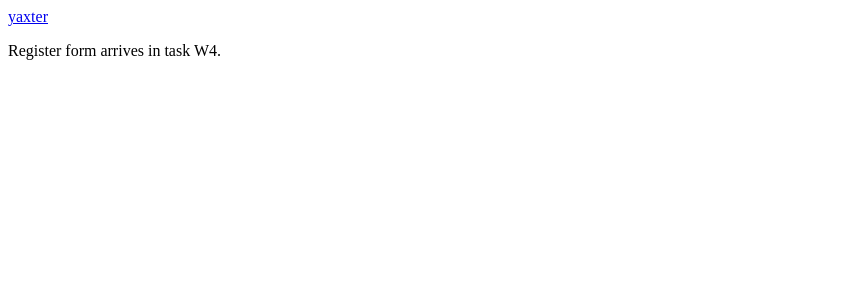
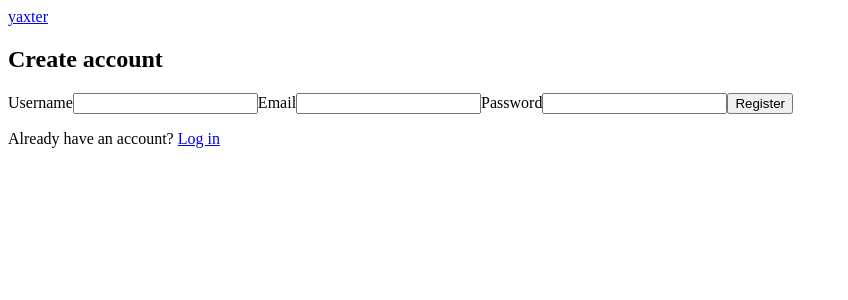
Before and after one commit to fonvacano/yaxter, a React (Vite) app in the folder web/: page /register in a window 1280 px wide. Shown: the top 300 px of the page, without its empty margins (0-848 px from the left). Built offline with nearby package versions, Linux system fonts and the light colour scheme; no server answers.

Commit message:
feat(web): login and register screens

```diff
--- /dev/null
+++ b/web/src/auth/ProviderButtons.tsx
@@ -0,0 +1,28 @@
+import { useQuery } from '@tanstack/react-query';
+import { listAuthProviders } from '../api/generated';
+
+// Buttons are driven entirely by GET /v1/auth/providers — the demo shows
+// Yandex only; Google appears when the backend enables it (config, not code).
+export function ProviderButtons() {
+  const { data, isLoading, error } = useQuery({
+    queryKey: ['auth', 'providers'],
+    // eslint-disable-next-line @typescript-eslint/no-explicit-any
+    queryFn: () => listAuthProviders() as any,
+  });
+
+  if (isLoading || error) return null; // social login is optional sugar
+  // eslint-disable-next-line @typescript-eslint/no-explicit-any
+  const providers: any[] = data?.data?.providers ?? data?.providers ?? [];
+  if (providers.length === 0) return null;
+
+  return (
+    <div data-testid="oauth-providers">
+      <p>Or continue with:</p>
+      {providers.map((p: { name: string; display_name: string; start_url: string }) => (
+        <a key={p.name} href={p.start_url} role="button" data-provider={p.name}>
+          {p.display_name}
+        </a>
+      ))}
+    </div>
+  );
+}
--- a/web/src/pages/Login.tsx
+++ b/web/src/pages/Login.tsx
@@ -1,4 +1,51 @@
-// W4 replaces this placeholder
+import { useState, type FormEvent } from 'react';
+import { useNavigate } from 'react-router-dom';
+import { login } from '../api/generated';
+import { tokenStore } from '../auth/token';
+import { ProviderButtons } from '../auth/ProviderButtons';
+
 export default function Login() {
-  return <p>Login form arrives in task W4.</p>;
+  const [loginValue, setLoginValue] = useState('');
+  const [password, setPassword] = useState('');
+  const [error, setError] = useState<string | null>(null);
+  const [pending, setPending] = useState(false);
+  const navigate = useNavigate();
+
+  async function onSubmit(e: FormEvent) {
+    e.preventDefault();
+    setPending(true);
+    setError(null);
+    try {
+      // eslint-disable-next-line @typescript-eslint/no-explicit-any
+      const res = await login({ login: loginValue, password }) as any;
+      const accessToken = res?.data?.tokens?.access_token ?? res?.tokens?.access_token;
+      tokenStore.set(accessToken);
+      navigate('/');
+    } catch (err) {
+      setError((err as Error).message);
+    } finally {
+      setPending(false);
+    }
+  }
+
+  return (
+    <section>
+      <h1>Log in</h1>
+      <form onSubmit={onSubmit} aria-label="login form">
+        <label>
+          Username or email
+          <input value={loginValue} onChange={(e) => setLoginValue(e.target.value)} required autoComplete="username" />
+        </label>
+        <label>
+          Password
+          <input type="password" value={password} onChange={(e) => setPassword(e.target.value)} required autoComplete="current-password" />
+        </label>
+        {error && <p role="alert">{error}</p>}
+        <button type="submit" disabled={pending}>
+          {pending ? 'Logging in…' : 'Log in'}
+        </button>
+      </form>
+      <ProviderButtons />
+    </section>
+  );
 }
--- a/web/src/pages/Register.tsx
+++ b/web/src/pages/Register.tsx
@@ -1,4 +1,60 @@
-// W4 replaces this placeholder
+import { useState, type FormEvent } from 'react';
+import { useNavigate, Link } from 'react-router-dom';
+import { register } from '../api/generated';
+import { tokenStore } from '../auth/token';
+
 export default function Register() {
-  return <p>Register form arrives in task W4.</p>;
+  const [username, setUsername] = useState('');
+  const [email, setEmail] = useState('');
+  const [password, setPassword] = useState('');
+  const [error, setError] = useState<string | null>(null);
+  const [pending, setPending] = useState(false);
+  const navigate = useNavigate();
+
+  async function onSubmit(e: FormEvent) {
+    e.preventDefault();
+    setPending(true);
+    setError(null);
+    try {
+      // eslint-disable-next-line @typescript-eslint/no-explicit-any
+      const res = await register(
+        { username, email, password },
+        { headers: { 'Idempotency-Key': crypto.randomUUID() } },
+      ) as any;
+      const accessToken = res?.data?.tokens?.access_token ?? res?.tokens?.access_token;
+      tokenStore.set(accessToken);
+      navigate('/');
+    } catch (err) {
+      setError((err as Error).message);
+    } finally {
+      setPending(false);
+    }
+  }
+
+  return (
+    <section>
+      <h1>Create account</h1>
+      <form onSubmit={onSubmit} aria-label="register form">
+        <label>
+          Username
+          <input value={username} onChange={(e) => setUsername(e.target.value)} required pattern="[A-Za-z0-9_]{3,30}" autoComplete="username" />
+        </label>
+        <label>
+          Email
+          <input type="email" value={email} onChange={(e) => setEmail(e.target.value)} required autoComplete="email" />
+        </label>
+        <label>
+          Password
+          <input type="password" value={password} onChange={(e) => setPassword(e.target.value)} required minLength={8} autoComplete="new-password" />
+        </label>
+        {error && <p role="alert">{error}</p>}
+        <button type="submit" disabled={pending}>
+          {pending ? 'Creating…' : 'Register'}
+        </button>
+      </form>
+      <p>
+        Already have an account? <Link to="/login">Log in</Link>
+      </p>
+    </section>
+  );
 }
```
